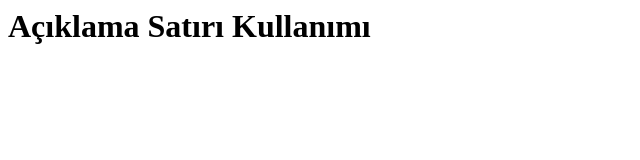
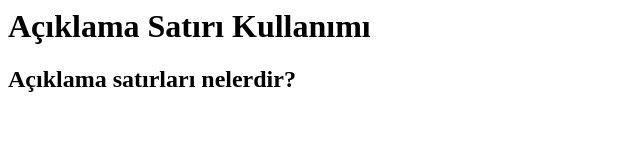
Before and after one commit to alpyavuz0/-dev1, a plain HTML site: page index.html in a window 1280 px wide. Shown: the whole page, without its empty margins (0-640 px from the left). Drawn offline with Linux system fonts and the light colour scheme.

Commit message:
index.html

```diff
--- a/index.html
+++ b/index.html
@@ -3,3 +3,6 @@ projenin gidişatını belirlerken kullanmak yararlı olacaktır. -->
 <!--kendime not :
 html etiketleri ve vscode kısayollarını yeni bir vs sayfasında toparla. -->
 <h1>Açıklama Satırı Kullanımı</h1>
+<h2>Açıklama satırları nelerdir?</h2>
+<!-- Açıklama satılarını işlevsel olarak kullanabilmek için geriye kalan derslerin notlarını çalıştığın
+sayfa üzerine al.-->
```
